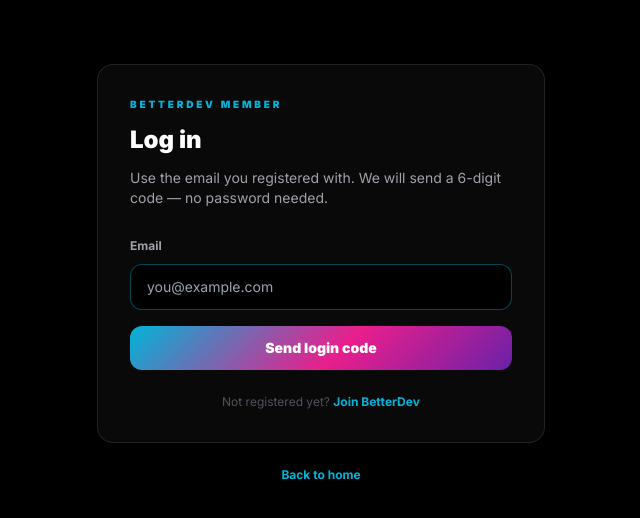
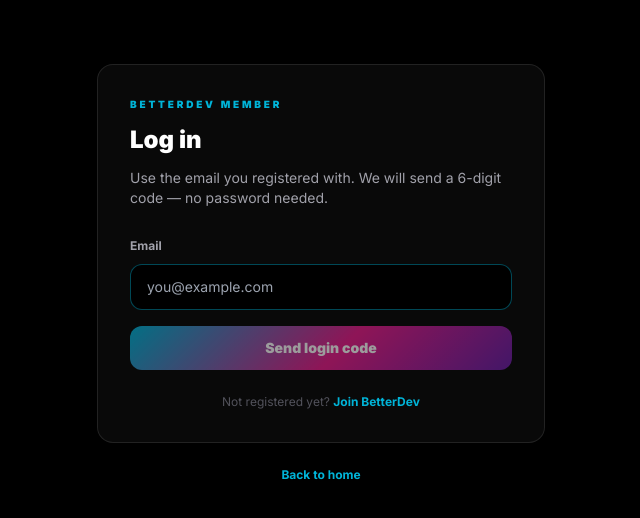
Before and after one commit to BetterDevOrg/Protocol, a Next.js app: page /login in a window 1280 px wide. Shown: the top 518 px of the page, without its empty margins (319-959 px from the left). Built offline with nearby package versions, Linux system fonts and the light colour scheme; no server answers.

Commit message:
fix: validate email before sending login code

```diff
--- a/src/app/login/page.tsx
+++ b/src/app/login/page.tsx
@@ -21,6 +21,7 @@
   const [resending, setResending] = useState(false);
   const [resendCooldown, setResendCooldown] = useState(0);
   const [resendMessage, setResendMessage] = useState<string | null>(null);
+  const emailValid = email.includes("@");
 
   useEffect(() => {
     let cancelled = false;
@@ -64,6 +65,7 @@
 
   const sendCode = async (e: React.FormEvent) => {
     e.preventDefault();
+    if (!emailValid) return;
     setError(null);
     setDevCode(null);
     setSubmitting(true);
@@ -155,7 +157,7 @@
           )}
           <button
             type="submit"
-            disabled={submitting}
+            disabled={submitting || !emailValid}
             className="w-full rounded-xl bg-brand-sash-diag px-5 py-3 text-sm font-black text-white disabled:opacity-60"
           >
             {submitting ? "Sending…" : "Send login code"}
```
